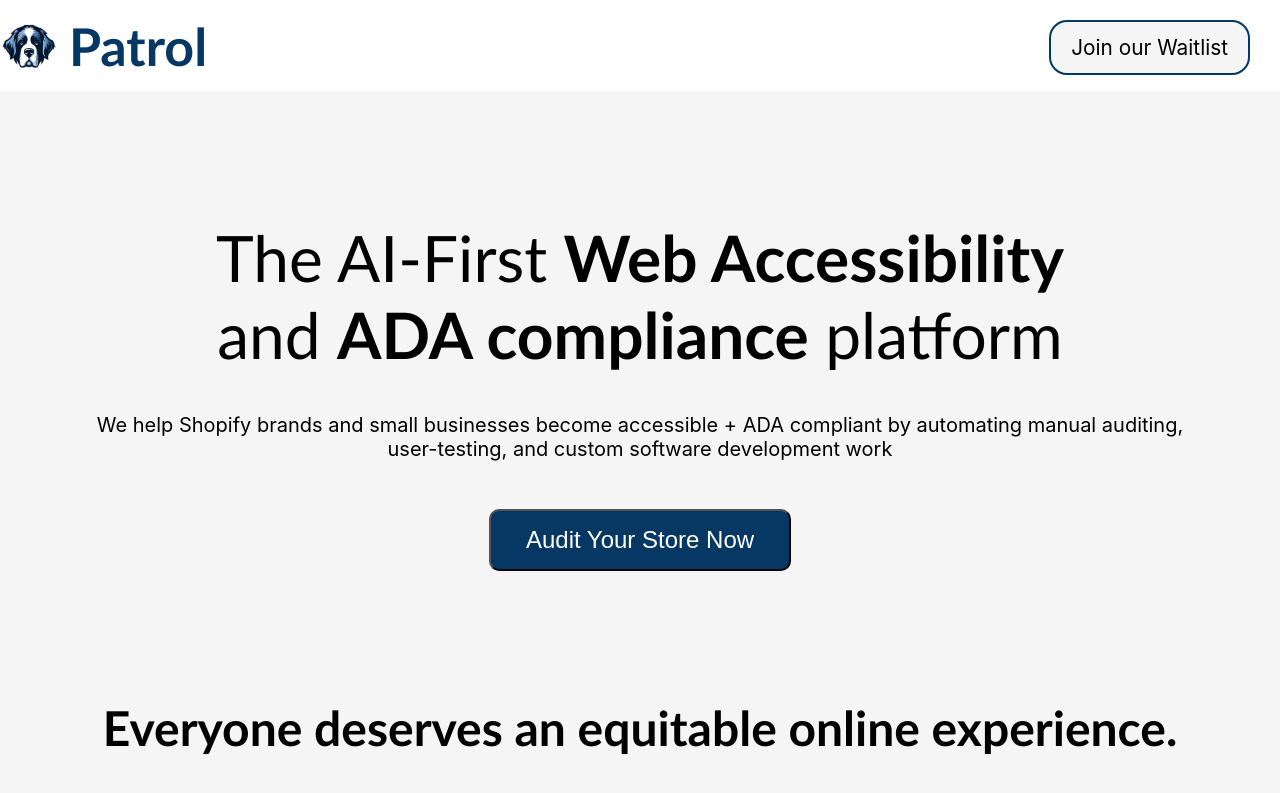
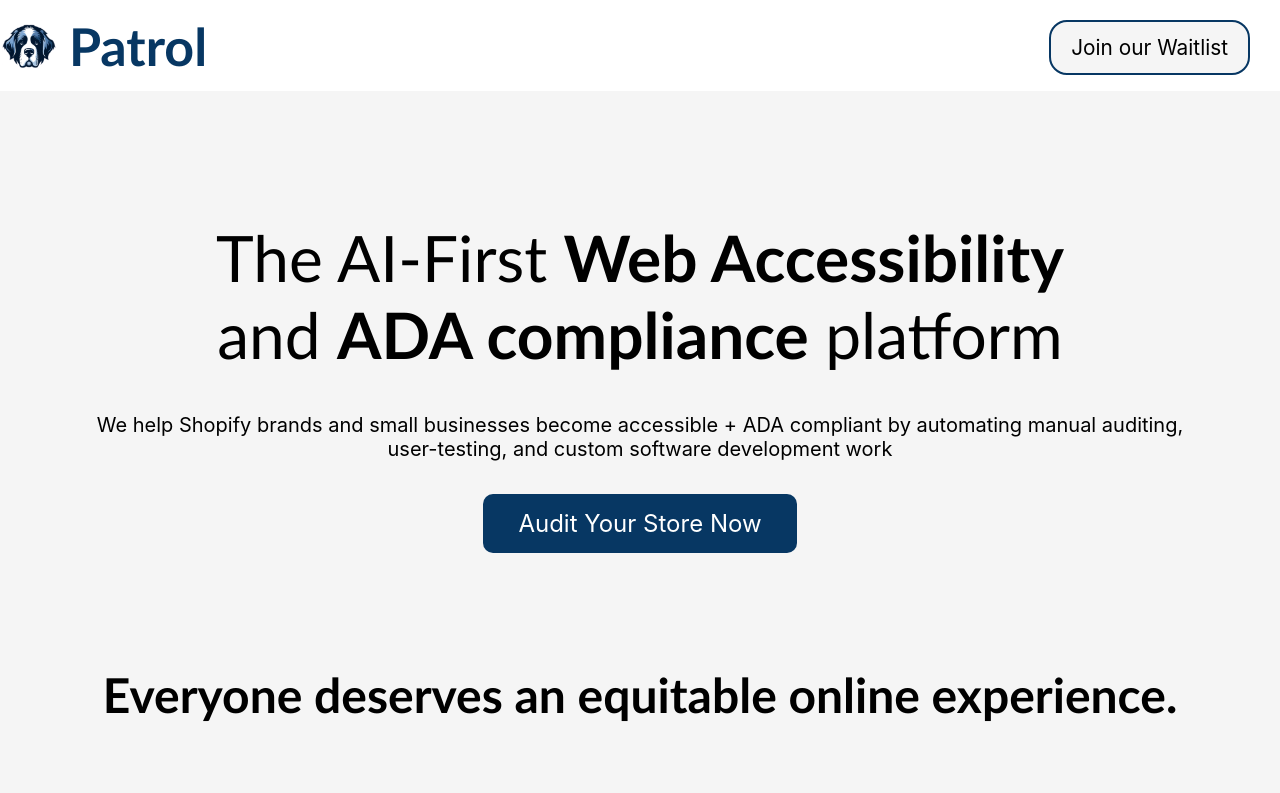
Before and after one commit to nvanwijk-patrol/Patrol-Landing, a React (Create React App) app in the folder patrol-landing/: page / in a window 1280 px wide. Shown: the top 793 px of the page. Built offline with nearby package versions, Linux system fonts and the light colour scheme.

Commit message:
Added route to Free Audit Page

```diff
--- a/patrol-landing/src/App.js
+++ b/patrol-landing/src/App.js
@@ -1,4 +1,4 @@
-import {useState} from 'react';
+import { BrowserRouter as Router, Route, Routes, Link } from 'react-router-dom'; // {{ edit_1 }}
 import logo from './PatrolLogo.png';
 import law from './law.png';
 import stats from './stats.png';
@@ -8,44 +8,20 @@ import './App.css';
 import audit from './AuditScreenshot.png';
 import fix from './FixScreenshot.png';
 
-function App() {
-  const [isTestAuditPage, setIsTestAuditPage] = useState(false);
-
+function Home() {
   return (
-    <div className="App">
-      <header className="App-header" role="banner">
-        <div className="Header-div" onClick={() => setIsTestAuditPage(false)}>
-          <img src={logo} className="App-logo" alt="A Saint Bernard Dog is the logo of Patrol" />
-          <h1 className="Title">Patrol</h1>
-        </div>
-        <div className="Waitlist-button-div">
-          <a
-            className="Waitlist-button App-link"
-            href="https://forms.fillout.com/t/atXrhSRNUzus"
-            target="_blank"
-            rel="noopener noreferrer">
-            Join our Waitlist
-          </a>
-        </div>
-      </header>
-      <main role="main">
-        {!isTestAuditPage ? (
     <>
       <div className='banner'>
         <section className="Tag-line-div" aria-labelledby="tagline-title">
           <h1 className="Tag-line" aria-level="1">
-                The AI-First <b>Web Accessibility</b><br/>and <b>ADA compliance</b> platform
+            The AI-First <b>Web Accessibility</b><br />and <b>ADA compliance</b> platform
           </h1>
-              <p>We help Shopify brands and small businesses become accessible + ADA compliant by automating manual auditing,<br/> user-testing, and custom software development work</p>
+          <p>We help Shopify brands and small businesses become accessible + ADA compliant by automating manual auditing,<br /> user-testing, and custom software development work</p>
         </section>
         <div className="Waitlist-button-div2">
-              <button
-                className="Audit-button"
-                onClick={() => setIsTestAuditPage(true)}
-                target="_blank"
-                rel="noopener noreferrer">
+          <Link to="/conduct-free-audit" className="Audit-button"> {/* {{ edit_5 }} */}
             Audit Your Store Now
-              </button>
+          </Link>
         </div>
       </div>
       <div>
@@ -111,9 +87,35 @@ function App() {
         </svg>
       </div>
     </>
-        ) : (
+  );
+}
+
+function App() {
+  return (
+    <Router> {/* {{ edit_2 }} */}
+      <div className="App">
+        <header className="App-header" role="banner">
+          <div className="Header-div">
+            <img src={logo} className="App-logo" alt="A Saint Bernard Dog is the logo of Patrol" />
+            <h1 className="Title">Patrol</h1>
+          </div>
+          <div className="Waitlist-button-div">
+            <a
+              className="Waitlist-button App-link"
+              href="https://forms.fillout.com/t/atXrhSRNUzus"
+              target="_blank"
+              rel="noopener noreferrer">
+              Join our Waitlist
+            </a>
+          </div>
+        </header>
+        <main role="main">
+          <Routes> {/* {{ edit_3 }} */}
+            <Route path="/" element={<Home />} /> {/* {{ edit_4 }} */}
+            <Route path="/conduct-free-audit" element={ /* {{ edit_6 }} */
               <iframe className="Test-audit-page" src="https://shopify.patrolapp.ai/" title="Test Audit Page"></iframe>
-        )}
+            } />
+          </Routes>
         </main>
         <footer className='footer' role="contentinfo" aria-label="Footer">
           <div>
@@ -134,6 +136,7 @@ function App() {
           </div>
         </footer>
       </div>
+    </Router>
   );
 }
 
```
Lines whose indentation alone changed are shown as unchanged.
